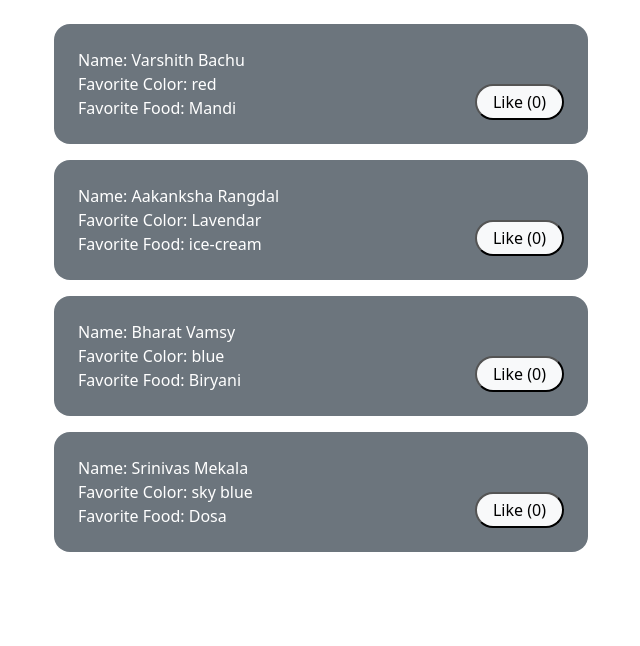
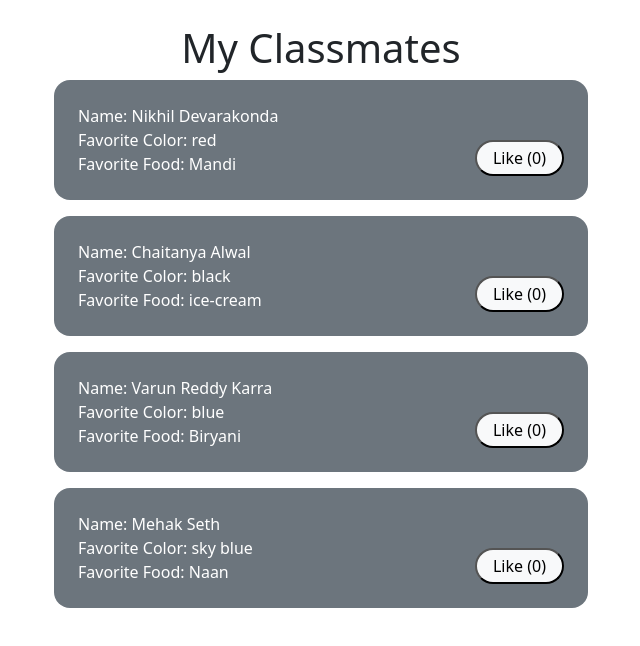
Before and after one commit to sri-nivas1227/My-Classmates, a React (Create React App) app: page / in a window 1280 px wide. Shown: the top 646 px of the page, without its empty margins (319-959 px from the left). Built offline with nearby package versions, Linux system fonts and the light colour scheme.

Commit message:
heading added

```diff
--- a/src/App.js
+++ b/src/App.js
@@ -4,21 +4,26 @@ import Card from "./Card";
 
 function App() {
   const people = [
-    { name: "Varshith Bachu", favoriteColor: "red", favoriteFood: "Mandi" },
+    { name: "Nikhil Devarakonda", favoriteColor: "red", favoriteFood: "Mandi" },
     {
-      name: "Aakanksha Rangdal",
-      favoriteColor: "Lavendar",
+      name: "Chaitanya Alwal",
+      favoriteColor: "black",
       favoriteFood: "ice-cream",
     },
-    { name: "Bharat Vamsy", favoriteColor: "blue", favoriteFood: "Biryani" },
     {
-      name: "Srinivas Mekala",
+      name: "Varun Reddy Karra",
+      favoriteColor: "blue",
+      favoriteFood: "Biryani",
+    },
+    {
+      name: "Mehak Seth",
       favoriteColor: "sky blue",
-      favoriteFood: "Dosa",
+      favoriteFood: "Naan",
     },
   ];
   return (
     <Container className="my-4">
+      <h1 className="text-center">My Classmates</h1>
       <Container className="w-50 d-flex flex-column gap-3">
         {people.map((person, index) => (
           <Card key={index} person={person} />
```
